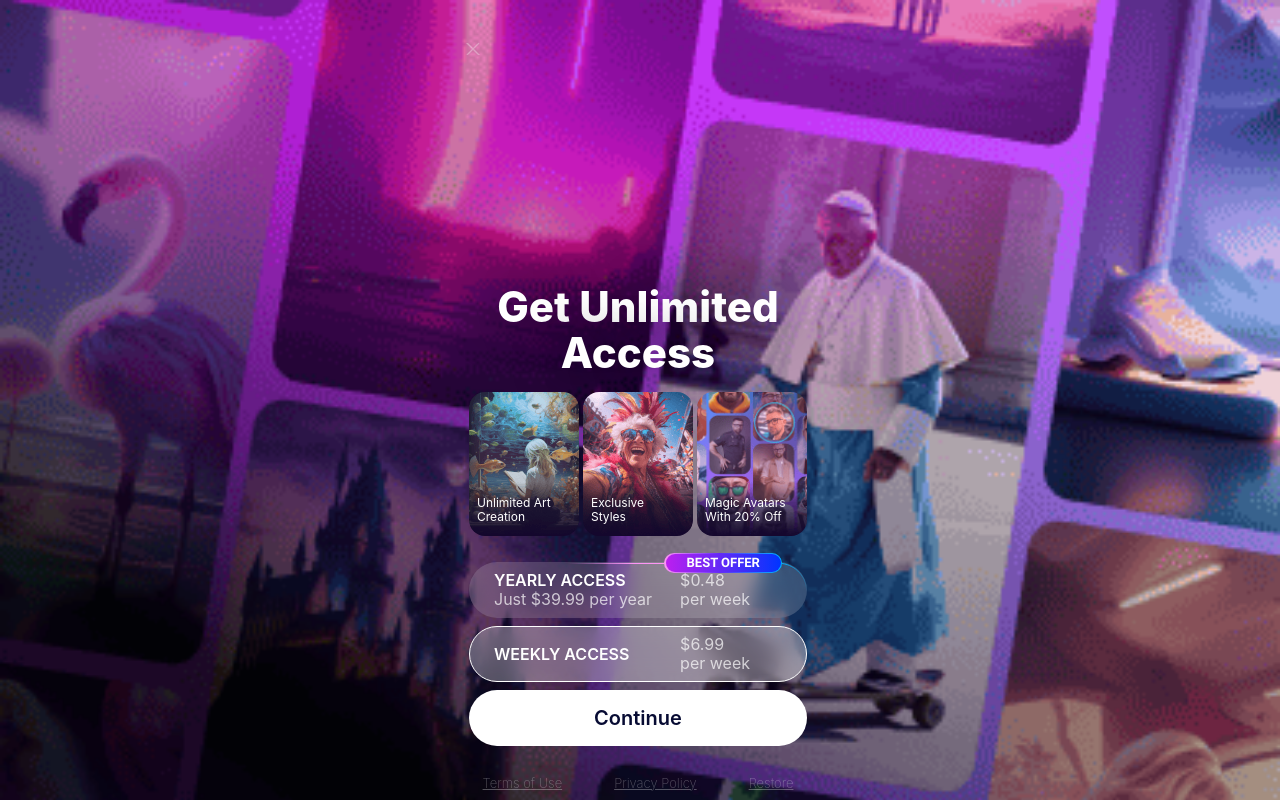
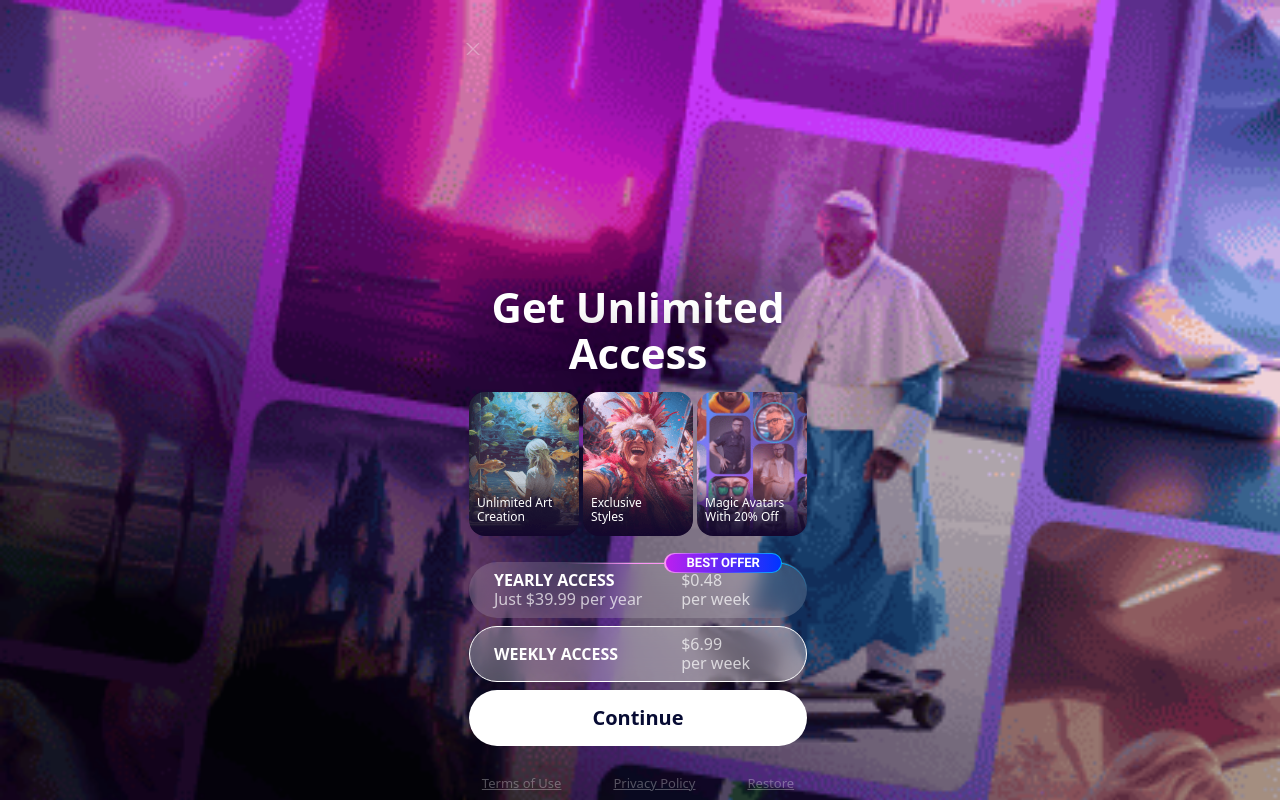
Before and after one commit to ksu1ven/AIBY-Test-Task, a website built with Vite: page index.html in a window 1280 px wide. Built offline with nearby package versions, Linux system fonts and the light colour scheme.

Commit message:
fix font for system-ui

```diff
--- a/src/styles/base.css
+++ b/src/styles/base.css
@@ -3,7 +3,7 @@
   font-weight: 400;
   font-size: 16px;
   line-height: 19px;
-  font-family: var(--font-pro);
+  font-family: var(--font-body);
 
   font-synthesis: none;
   text-rendering: optimizeLegibility;
@@ -39,7 +39,6 @@ body {
   font-weight: 800;
   font-size: 42px;
   line-height: 46px;
-  font-family: var(--font-headings);
   text-align: center;
   text-shadow: 0 0 48px rgba(var(--color-shadow-rgb), 0.83);
 
--- a/src/styles/components/footer.css
+++ b/src/styles/components/footer.css
@@ -24,7 +24,6 @@ footer {
 }
 
 .footer-link {
-  font-family: var(--font-pro-display);
   text-align: center;
   text-decoration: underline;
   text-decoration-thickness: 0.1px;
--- a/src/styles/components/tariffs.css
+++ b/src/styles/components/tariffs.css
@@ -17,7 +17,6 @@
   border-radius: 100px;
   backdrop-filter: blur(10.87px);
   background-color: rgba(var(--color-white-rgb), 0.16);
-  font-family: var(--font-pro-display);
   transition:
     background-color 0.1s ease,
     border-color 0.1s ease;
--- a/src/styles/variables.css
+++ b/src/styles/variables.css
@@ -12,7 +12,6 @@
   --color-border-gradient-end: #ff96f4;
   --color-border-left-line: #fd94f4;
 
-  --font-pro: -apple-system, BlinkMacSystemFont, sans-serif;
-  --font-pro-display: -apple-system-body, BlinkMacSystemFont, sans-serif;
+  --font-body: system-ui, BlinkMacSystemFont, sans-serif;
   --font-roboto: "Roboto", sans-serif;
 }
```
